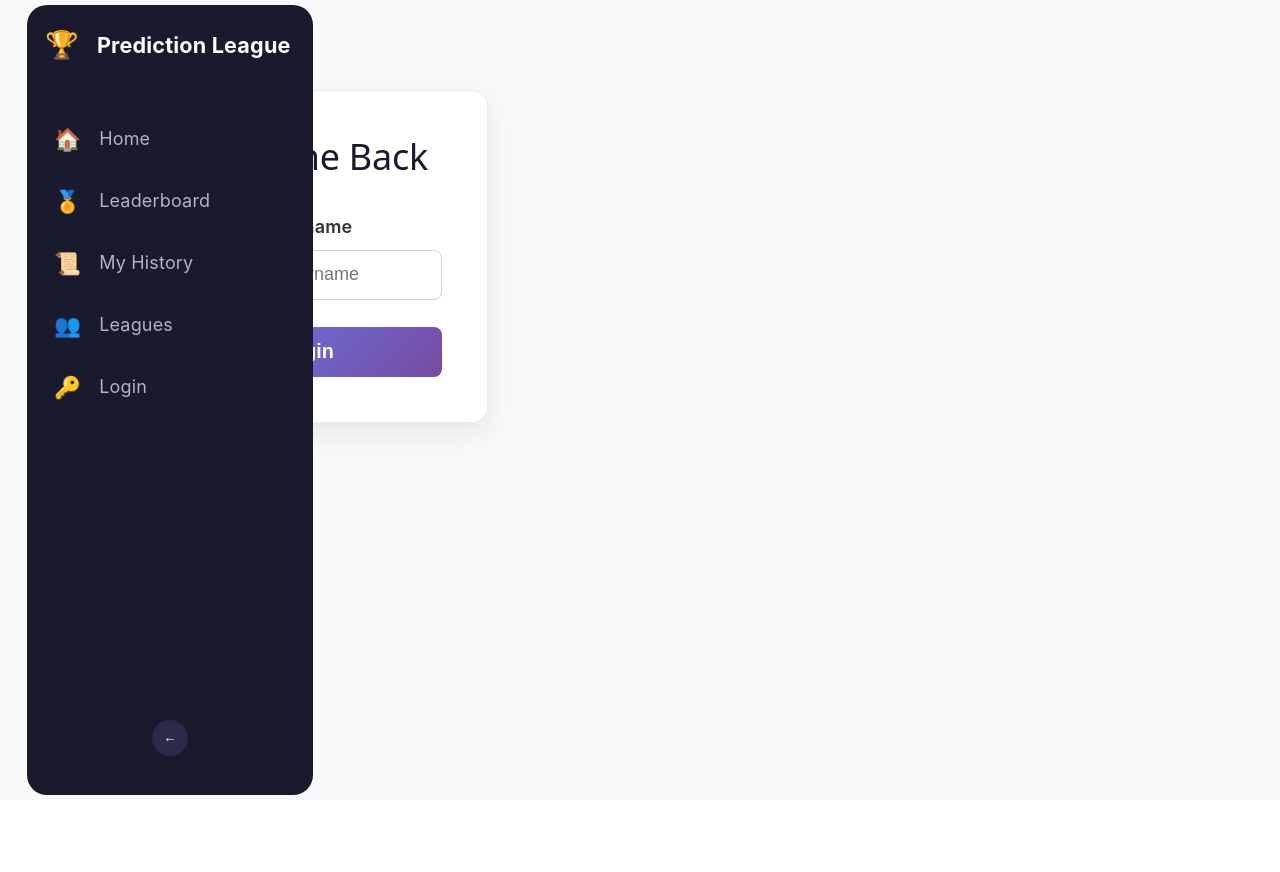
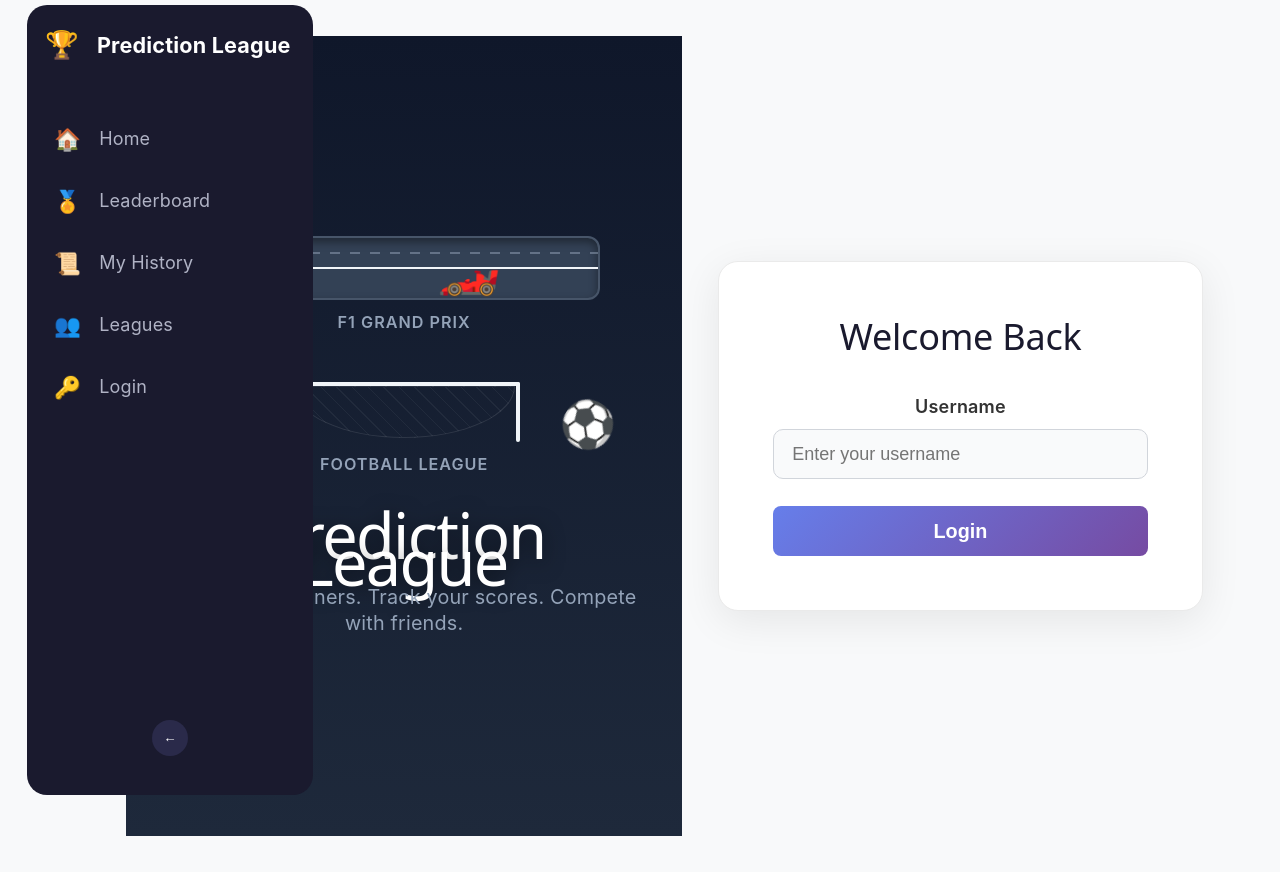
Before and after one commit to tmulwa1/Prediction-League-Tracker, a React app in the folder frontend/: page /login in a window 1280 px wide. Before the commit the page ends 800 px from the top, so only its background shows below. Built offline with nearby package versions, Linux system fonts and the light colour scheme; the HTML template or start-up script is replaced by a standard one.

Commit message:
Updating login UI by adding animation

```diff
--- a/frontend/src/pages/Login.css
+++ b/frontend/src/pages/Login.css
@@ -1,17 +1,214 @@
-/*Container*/
-.login-container {
-    max-width: 400px;
-    margin: 3rem auto;
-    padding: 2.5rem;
-    background: #ffffff;
-    border-radius: 16px;
-    box-shadow: 0 10px 30px rgba(0, 0, 0, 0.08);
-    border: 1px solid #eaeaea;
-    align-items: center;
-    justify-content: center;
+/*Base*/
+.login-split-layout {
+    display: flex;
+    min-height: 100vh;
+    width: 100%;
+    background-color: #f8f9fa;
 }
 
-.login-container h2 {
+/*Left side*/
+.login-hero {
+    flex: 1;
+    background: linear-gradient(180deg, #0f172a 0%, #1e293b 100%);
+    display: flex;
+    flex-direction: column;
+    justify-content: center;
+    align-items: center;
+    padding: 2rem;
+    position: relative;
+    overflow: hidden;
+    color: white;
+    gap: 1.5rem;
+}
+
+/*Animations*/
+.hero-section {
+    width: 80%;
+    max-width: 500px;
+    display: flex;
+    flex-direction: column;
+    align-items: center;
+    gap: 0.5rem;
+}
+
+.section-label {
+    font-size: 0.9rem;
+    color: #94a3b8;
+    letter-spacing: 1px;
+    font-weight: 600;
+    text-transform: uppercase;
+}
+
+/*F1 animation*/
+.track-container {
+    width: 100%;
+    height: 60px;
+    background: #334155;
+    border-radius: 12px;
+    position: relative;
+    overflow: hidden;
+    border: 2px solid #475569;
+    box-shadow: inset 0 4px 8px rgba(0, 0, 0, 0.4);
+}
+
+.track-line {
+    position: absolute;
+    top: 50%;
+    left: 0;
+    width: 100%;
+    height: 2px;
+    background: #f1f5f9;
+    transform: translateY(-50%);
+}
+
+.track-line.dashed {
+    top: 25%;
+    height: 1px;
+    background: transparent;
+    background-image: linear-gradient(to right, #94a3b8 50%, transparent 50%);
+    background-size: 20px 100%;
+}
+
+.moving-f1 {
+    position: absolute;
+    font-size: 2.8rem;
+    top: 50%;
+    transform: translateY(-50%);
+    animation: drive-track 3.5s linear infinite;
+}
+
+@keyframes drive-track {
+    0% {
+        left: -60px;
+    }
+
+    100% {
+        left: calc(100% + 60px);
+    }
+}
+
+/*Football section*/
+.goal-container {
+    width: 100%;
+    height: 80px;
+    position: relative;
+}
+
+.goal-post-left, .goal-post-right {
+    position: absolute;
+    bottom: 0;
+    width: 4px;
+    height: 60px;
+    background: #f1f5f9;
+    border-radius: 2px;
+}
+
+.goal-post-left {
+    left: 20%;
+}
+
+.goal-post-right {
+    right: 20%;
+}
+
+.goal-crossbar {
+    position: absolute;
+    top: 20px;
+    left: 20%;
+    right: 20%;
+    height: 4px;
+    background: #f1f5f9;
+    border-radius: 2px;
+}
+
+.goal-net {
+    position: absolute;
+    top: 24px;
+    left: calc(20% + 5px);
+    right: calc(20% + 5px);
+    bottom: 4px;
+    background: repeating-linear-gradient(
+        45deg,
+        transparent,
+        transparent 10px,
+        rgba(255, 255, 255, 0.05) 10px,
+        rgba(255, 255, 255, 0.05) 11px
+    );
+    border-radius: 0 0 50% 50% / 0 0 100% 100%;
+    border: 1px solid rgba(255, 255, 255, 0.1);
+}
+
+.moving-ball {
+    position: absolute;
+    font-size: 2.5rem;
+    bottom: 0px;
+    animation: shoot-goal 3s ease-in-out infinite;
+}
+
+@keyframes shoot-goal {
+    0% {
+        left: 5%;
+        bottom: 5px;
+        transform: rotate(0deg);
+    }
+    40% {
+        left: 40%;
+        bottom: 60px;
+        transform: rotate(180deg);
+    }
+    70% {
+        left: 90%;
+        bottom: 5px;
+        transform: rotate(270deg);
+    }
+    100% {
+        left: 90%;
+        bottom: 5px;
+        transform: rotate(360deg);
+    }
+}
+
+/*Text*/
+.hero-text {
+    text-align: center;
+    z-index: 10;
+    margin-top: 1rem;
+}
+
+.hero-text h1 {
+    font-size: 3.5rem;
+    margin: 0;
+    color: #ffffff;
+    text-shadow: 0 4px 20px rgba(0, 0, 0, 0.5);
+}
+
+.hero-text p {
+    font-size: 1.1rem;
+    color: #94a3b8;
+    margin-top: 0.5rem;
+}
+
+/*Right side*/
+.login-form-wrapper {
+    flex: 1;
+    display: flex;
+    justify-content: center;
+    align-items: center;
+    padding: 2rem;
+    background-color: #f8f9fa;
+}
+
+.login-card {
+    width: 100%;
+    max-width: 420px;
+    background: #ffffff;
+    padding: 3rem;
+    border-radius: 20px;
+    box-shadow: 0 10px 40px rgba(0, 0, 0, 0.08);
+    border: 1px solid #eaeaea;
+}
+
+.login-card h2 {
     text-align: center;
     color: #1a1a2e;
     margin-bottom: 2rem;
@@ -19,30 +216,32 @@
 }
 
 /*Form*/
-.login-form .form-group {
+.form-group {
     margin-bottom: 1.5rem;
 }
 
-.login-form label {
+.form-group label {
     display: block;
     font-weight: 600;
     color: #333;
     margin-bottom: 0.5rem;
 }
 
-.login-form input {
+.form-group input {
     width: 100%;
     padding: 0.75rem 1rem;
     border: 1px solid #d1d5db;
-    border-radius: 8px;
+    border-radius: 10px;
     font-size: 1rem;
     transition: border-color 0.2s, box-shadow 0.2s;
     box-sizing: border-box;
+    background-color: #f9fafb;
 }
 
-.login-form input:focus {
+.form-group input:focus {
     outline: none;
     border-color: #667eea;
+    background-color: #ffffff;
     box-shadow: 0 0 0 3px rgba(102, 126, 234, 0.1);
 }
 
@@ -75,3 +274,32 @@
     transform: translateY(-2px);
     box-shadow: 0 4px 15px rgba(102, 126, 234, 0.4);
 }
+
+/*Responsive layout*/
+@media (max-width: 768px) {
+    .login-split-layout {
+        flex-direction: column;
+    }
+
+    .login-hero {
+        min-height: 350px;
+        padding: 1.5rem;
+        gap: 1rem;
+    }
+
+    .hero-text h1 {
+        font-size: 2.2rem;
+    }
+
+    .hero-section {
+        width: 90%;
+    }
+
+    .login-form-wrapper {
+        padding: 1.5rem;
+    }
+
+    .login-card {
+        padding: 2rem;
+    }
+}
--- a/frontend/src/pages/Login.jsx
+++ b/frontend/src/pages/Login.jsx
@@ -1,5 +1,6 @@
 import { useState } from 'react';
 import { useNavigate } from 'react-router-dom';
+import { motion } from 'framer-motion';
 import API from '../api';
 import './Login.css';
 
@@ -32,7 +33,50 @@ function Login({ setUser }) {
   };
 
   return (
-    <div className="login-container">
+    <div className="login-split-layout">
+      <div className="login-hero">
+        {/*F1 sectfion*/}
+        <div className="hero-section f1-section">
+          <div className="track-container">
+            <div className="track-line"></div>
+            <div className="track-line dashed"></div>
+            <div className="moving-f1">🏎️</div>
+          </div>
+          <div className="section-label">F1 Grand Prix</div>
+        </div>
+
+        {/*Football section*/}
+        <div className="hero-section football-section">
+          <div className="goal-container">
+            <div className="goal-post-left"></div>
+            <div className="goal-post-right"></div>
+            <div className="goal-crossbar"></div>
+            <div className="goal-net"></div>
+            <div className="moving-ball">⚽</div>
+          </div>
+          <div className="section-label">Football League</div>
+        </div>
+
+        {/*App title*/}
+        <motion.div
+          className="hero-text"
+          initial={{ opacity: 0, y: 30 }}
+          animate= {{ opacity: 1, y: 0 }}
+          transition={{ duration: 0.8, delay: 0.5 }}
+        >
+          <h1>Prediction League</h1>
+          <p>Predict the winners. Track your scores. Compete with friends.</p>
+        </motion.div>
+      </div>
+
+      {/*Login Form*/}
+      <div className="login-form-wrapper">
+        <motion.div
+          className="login-card"
+          initial={{ opacity: 0, x: 50 }}
+          animate= {{ opacity: 1, x: 0 }}
+          transition={{ duration: 0.6 }}
+        >
           <h2>Welcome Back</h2>
           <form className="login-form" onSubmit={handleSubmit}>
             <div className="form-group">
@@ -52,6 +96,8 @@ function Login({ setUser }) {
               Login
             </button>
           </form>
+        </motion.div>
+      </div>
     </div>
   );
 }
```
Lines whose indentation alone changed are shown as unchanged.
